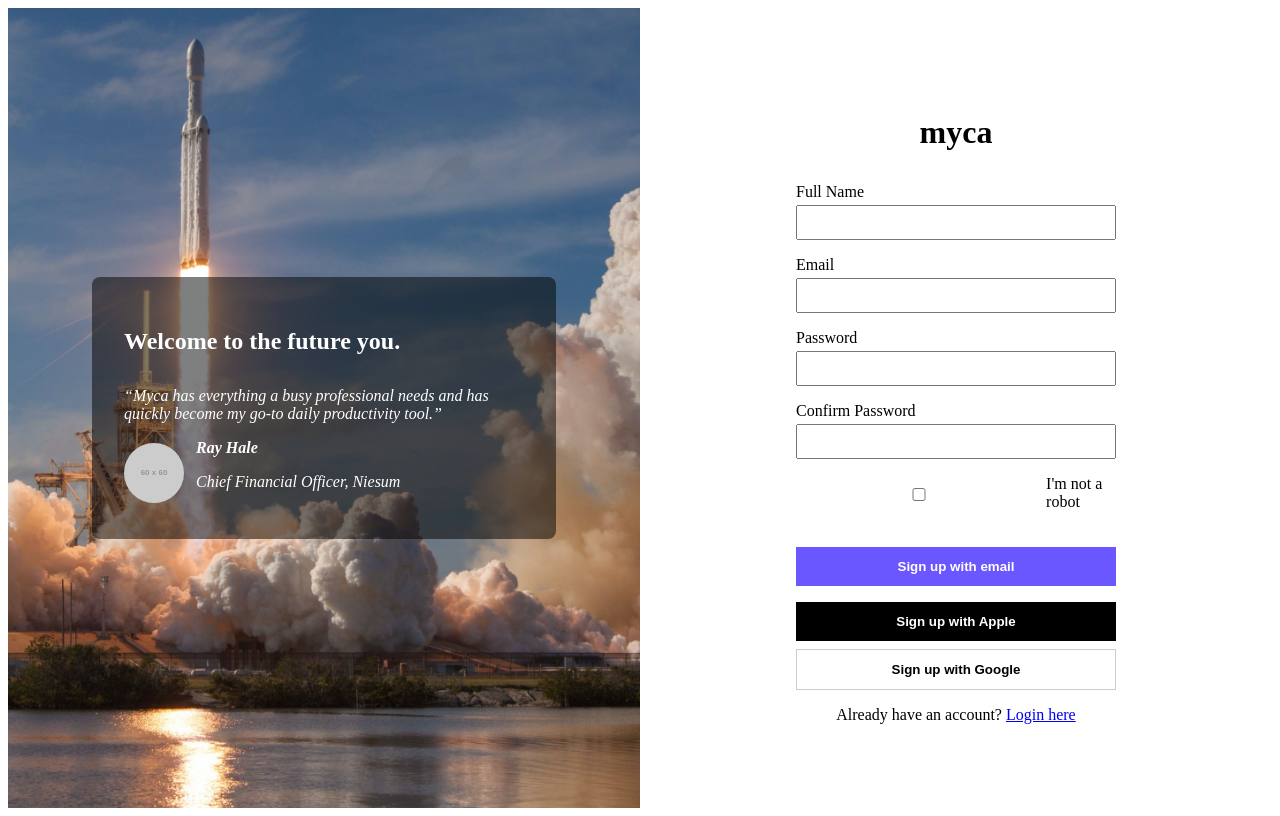
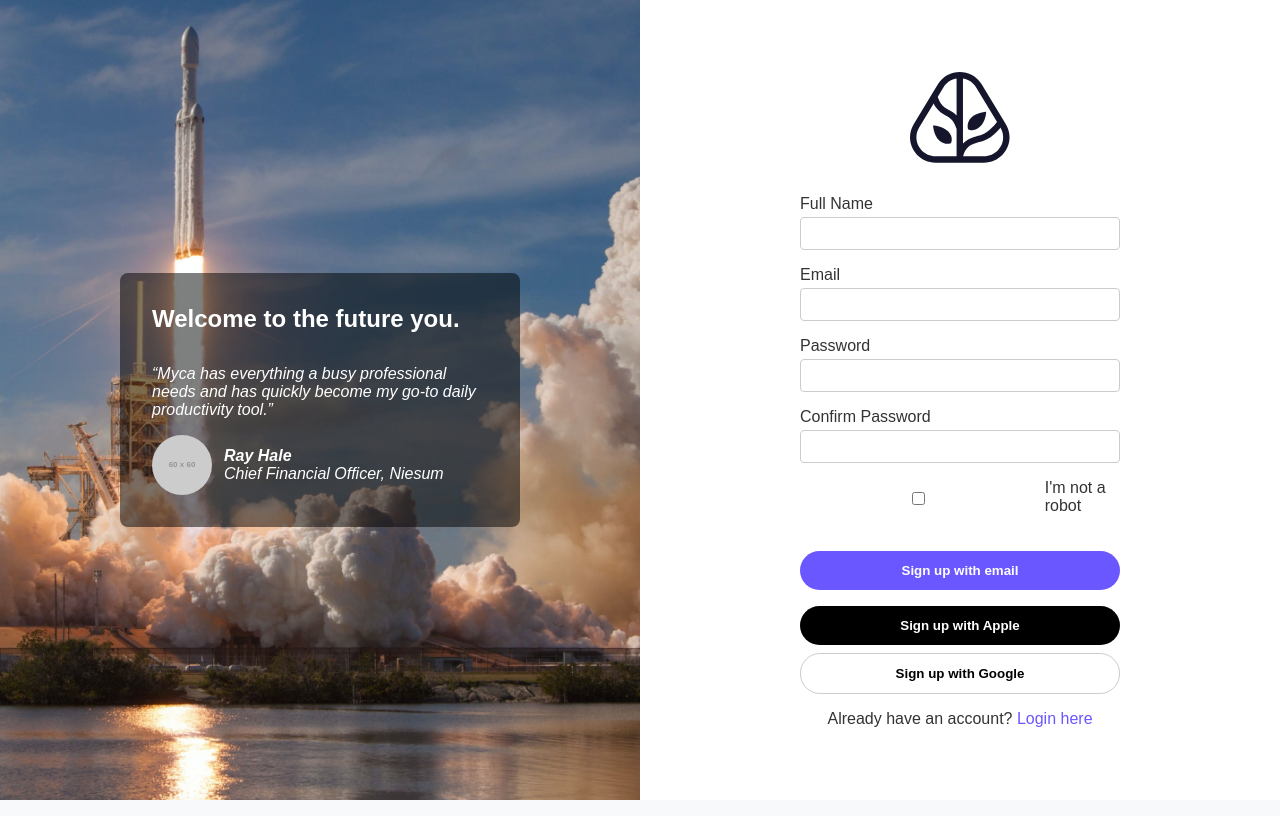
Before and after one commit to SarangaVP/Myca-UI, a React (Vite) app in the folder myca-frontend/: page /register in a window 1280 px wide. Built offline with nearby package versions, Linux system fonts and the light colour scheme; no server answers.

Commit message:
update login and register page

```diff
--- a/myca-frontend/src/components/NoteModal.tsx
+++ b/myca-frontend/src/components/NoteModal.tsx
@@ -1,5 +1,7 @@
 import React, { useState, useEffect } from "react";
-import { BASE_URL, AUTH_TOKEN } from "../config";
+// import { BASE_URL, AUTH_TOKEN } from "../config";
+import { BASE_URL} from "../config";
+
 
 interface NoteModalProps {
   isOpen: boolean;
@@ -15,6 +17,7 @@
 
   useEffect(() => {
     const fetchNote = async () => {
+    const AUTH_TOKEN = localStorage.getItem("AUTH_TOKEN");
       if (isOpen) {
         setLoading(true);
         try {
@@ -51,6 +54,7 @@
   }, [isOpen, taskId]);
 
   const handleSave = async () => {
+    const AUTH_TOKEN = localStorage.getItem("AUTH_TOKEN");
     try {
       const response = await fetch(`${BASE_URL}/openNote`, {
         method: "POST",
--- a/myca-frontend/src/components/RecurrenceModal.tsx
+++ b/myca-frontend/src/components/RecurrenceModal.tsx
@@ -1,6 +1,7 @@
 import React, { useState, useEffect } from "react";
 import { Task } from "./TaskItem";
-import { BASE_URL, AUTH_TOKEN } from "../config";
+// import { BASE_URL, AUTH_TOKEN } from "../config";
+import { BASE_URL } from "../config";
 
 interface RecurrenceModalProps {
   isOpen: boolean;
@@ -25,6 +26,7 @@
     const fetchRecurrence = async () => {
       if (isOpen) {
         try {
+          const AUTH_TOKEN = localStorage.getItem("authToken");
           const response = await fetch(`${BASE_URL}/getItems`, {
             method: "POST",
             headers: {
@@ -79,6 +81,7 @@
     };
 
     try {
+      const AUTH_TOKEN = localStorage.getItem("authToken");
       const response = await fetch(`${BASE_URL}/setUpRecurrence`, {
         method: "POST",
         headers: {
--- a/myca-frontend/src/components/TaskInput.tsx
+++ b/myca-frontend/src/components/TaskInput.tsx
@@ -1,6 +1,7 @@
 import React, { useState } from "react";
 // import { BASE_URL, AUTH_TOKEN } from "../config.ts";
 import { BASE_URL } from "../config";
+
 
 const TaskInput: React.FC<{ refreshTasks: () => void; parentId?: string; onClose?: () => void }> = ({
   refreshTasks,
--- a/myca-frontend/src/main.tsx
+++ b/myca-frontend/src/main.tsx
@@ -32,11 +32,12 @@
 import ReactDOM from "react-dom/client";
 import { BrowserRouter } from "react-router-dom";
 import App from "./App";
+import "./index.css";
 
 ReactDOM.createRoot(document.getElementById("root")!).render(
-  <React.StrictMode>
+
     <BrowserRouter>
       <App />
     </BrowserRouter>
-  </React.StrictMode>
+
 );
--- a/myca-frontend/src/pages/LoginPage.css
+++ b/myca-frontend/src/pages/LoginPage.css
@@ -1,4 +1,4 @@
-.login-container {
+   .login-container {
     display: flex;
     min-height: 100vh;
   }
@@ -28,9 +28,16 @@
     width: 100%;
   }
 
+  .myca-logo { /* New class for the logo */
+    display: block;
+    margin: 0 auto 2rem;
+    width: 100px; /* Adjust based on your logo size */
+  }
+
   .login-form-wrapper h1 {
     margin-bottom: 2rem;
     text-align: center;
+    display: none; /* Hide the text "myca" since we use the logo */
   }
 
   .form-group {
@@ -46,6 +53,8 @@
     width: 100%;
     padding: 0.5rem;
     box-sizing: border-box;
+    border: 1px solid #ccc;
+    border-radius: 4px;
   }
 
   .forgot-password {
@@ -53,15 +62,21 @@
     text-align: right;
   }
 
+  .forgot-password a {
+    color: #6b57ff;
+    text-decoration: none;
+  }
+
   .primary-button {
     width: 100%;
     padding: 0.75rem;
-    background-color: #6b57ff;
+    background-color: #6b57ff; /* Purple from the image */
     border: none;
     color: #fff;
     font-weight: bold;
     cursor: pointer;
     margin-top: 1rem;
+    border-radius: 20px; /* Rounded corners like in the image */
   }
 
   .social-login {
@@ -78,6 +93,7 @@
     border: none;
     cursor: pointer;
     font-weight: bold;
+    border-radius: 20px; /* Rounded corners like in the image */
   }
 
   .apple-button {
@@ -95,3 +111,8 @@
     margin-top: 1rem;
     text-align: center;
   }
+
+  .register-redirect a {
+    color: #6b57ff;
+    text-decoration: none;
+  }
--- a/myca-frontend/src/pages/LoginPage.tsx
+++ b/myca-frontend/src/pages/LoginPage.tsx
@@ -1,8 +1,10 @@
+
 // src/pages/LoginPage.tsx
 import React, { useState } from "react";
 import { Link, useNavigate } from "react-router-dom";
 import { loginUser } from "../api/auth";
-import loginImage from "../assets/login-img.png"; // Import the image
+import loginImage from "../assets/login-img.png"; // Ensure this matches the scenic image
+import mycaLogo from "../assets/myca_logo.svg"; // Ensure this path is correct
 import "./LoginPage.css";
 
 const LoginPage: React.FC = () => {
@@ -16,7 +18,6 @@
     setError("");
     try {
       const data = await loginUser({ email, password });
-      // localStorage.setItem("token", data.token);
       localStorage.setItem("AUTH_TOKEN", data.token);
       navigate("/plan");
     } catch (err: any) {
@@ -27,11 +28,16 @@
   return (
     <div className="login-container">
       <div className="login-image-section">
-        <img src={loginImage} alt="Scenic" className="login-image" /> {/* Use imported variable */}
+        <img src={loginImage} alt="Scenic" className="login-image" />
       </div>
       <div className="login-form-section">
         <div className="login-form-wrapper">
-          <h1>myca</h1>
+          {/* Add fallback text if the logo fails to load */}
+          {mycaLogo ? (
+            <img src={mycaLogo} alt="Myca Logo" className="myca-logo" />
+          ) : (
+            <h1 className="myca-text">myca</h1> // Fallback text
+          )}
           {error && <p style={{ color: "red" }}>{error}</p>}
           <form onSubmit={handleLogin}>
             <div className="form-group">
--- a/myca-frontend/src/pages/RegisterPage.css
+++ b/myca-frontend/src/pages/RegisterPage.css
@@ -1,11 +1,11 @@
-.register-container {
+   .register-container {
     display: flex;
     min-height: 100vh;
   }
 
   .testimonial-section {
     flex: 1;
-    background: url('/assets/author-img.png') no-repeat center center;
+    background: url('../assets/author-img.png') no-repeat center center;
     background-size: cover;
     display: flex;
     align-items: center;
@@ -23,6 +23,7 @@
 
   .testimonial-content h2 {
     margin-bottom: 1rem;
+    font-size: 1.5rem;
   }
 
   .testimonial-quote {
@@ -39,6 +40,8 @@
   .author-image {
     border-radius: 50%;
     margin-right: 0.75rem;
+    width: 60px;
+    height: 60px;
   }
 
   .register-form-section {
@@ -55,9 +58,16 @@
     width: 100%;
   }
 
+  .myca-logo { /* New class for the logo */
+    display: block;
+    margin: 0 auto 2rem;
+    width: 100px; /* Adjust based on your logo size */
+  }
+
   .register-form-wrapper h1 {
     margin-bottom: 2rem;
     text-align: center;
+    display: none; /* Hide the text "myca" since we use the logo */
   }
 
   .form-group {
@@ -73,6 +83,8 @@
     width: 100%;
     padding: 0.5rem;
     box-sizing: border-box;
+    border: 1px solid #ccc;
+    border-radius: 4px;
   }
 
   .checkbox-group {
@@ -87,12 +99,13 @@
   .primary-button {
     width: 100%;
     padding: 0.75rem;
-    background-color: #6b57ff;
+    background-color: #6b57ff; /* Purple from the image */
     border: none;
     color: #fff;
     font-weight: bold;
     cursor: pointer;
     margin-top: 1rem;
+    border-radius: 20px; /* Rounded corners like in the image */
   }
 
   .social-register {
@@ -109,6 +122,7 @@
     border: none;
     cursor: pointer;
     font-weight: bold;
+    border-radius: 20px; /* Rounded corners like in the image */
   }
 
   .apple-button {
@@ -126,3 +140,8 @@
     margin-top: 1rem;
     text-align: center;
   }
+
+  .login-redirect a {
+    color: #6b57ff;
+    text-decoration: none;
+  }
--- a/myca-frontend/src/pages/RegisterPage.tsx
+++ b/myca-frontend/src/pages/RegisterPage.tsx
@@ -1,8 +1,10 @@
+// src/pages/RegisterPage.tsx
 import React, { useState } from "react";
 import { Link, useNavigate } from "react-router-dom";
 import { registerUser, RegisterData } from "../api/auth";
+import authorImg from "../assets/author-img.png"; // Ensure this matches the testimonial background
+import mycaLogo from "../assets/myca_logo.svg"; // Add a logo file if available
 import "./RegisterPage.css";
-import authorImg from "../assets/author-img.png"; // Adjust path based on folder structure
 
 const RegisterPage: React.FC = () => {
   const [email, setEmail] = useState("");
@@ -44,8 +46,7 @@
         password,
         confirmPassword,
       } as RegisterData);
-
-    localStorage.setItem("token", data.token);
+      localStorage.setItem("token", data.token);
       navigate("/login");
     } catch (err: any) {
       setError(err.message || "Registration failed");
@@ -74,7 +75,7 @@
             <div className="testimonial-author">
               <img
                 src="https://via.placeholder.com/60"
-                alt="Author"
+                alt="Ray Hale"
                 className="author-image"
               />
               <div>
@@ -87,7 +88,7 @@
       </div>
       <div className="register-form-section">
         <div className="register-form-wrapper">
-          <h1>myca</h1>
+          <img src={mycaLogo} alt="Myca Logo" className="myca-logo" /> {/* Add logo */}
           {error && <p style={{ color: "red" }}>{error}</p>}
           <form onSubmit={handleRegister}>
             <div className="form-group">
@@ -144,7 +145,6 @@
               />
               <label htmlFor="robotCheck">I'm not a robot</label>
             </div>
-
             <button
               type="submit"
               className="primary-button"
@@ -153,12 +153,10 @@
               {isLoading ? "Signing Up..." : "Sign up with email"}
             </button>
           </form>
-
           <div className="social-register">
             <button className="apple-button">Sign up with Apple</button>
             <button className="google-button">Sign up with Google</button>
           </div>
-
           <div className="login-redirect">
             Already have an account? <Link to="/login">Login here</Link>
           </div>
```
Also changed, not shown: myca-frontend/src/assets/myca_logo.svg (added).
